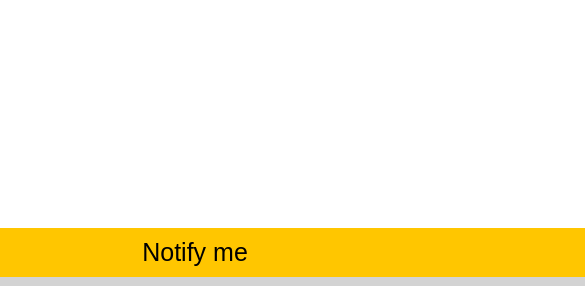
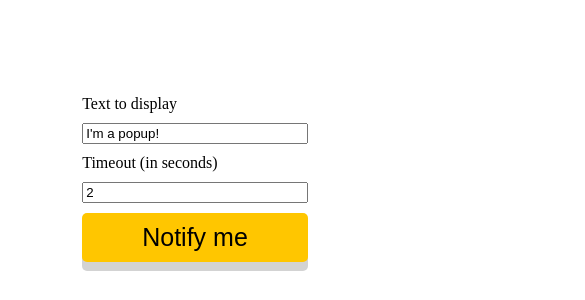
Before and after one commit to amerre/Notify, a Vue app: page / in a window 390 px wide. Shown: the part 560-860 px from the top of the page, 585 px wide, since content can reach past the window. Built offline with nearby package versions, Linux system fonts and the light colour scheme.

Commit message:
:sparkles: Adding inputs

```diff
--- a/src/components/Button.vue
+++ b/src/components/Button.vue
@@ -1,5 +1,11 @@
 <template>
-  <div class="wrapper">
+  <div class="buttonWrapper">
+    <div class="inputs">
+      <label>Text to display</label>
+      <input type="text" v-model="$store.state.text">
+      <label>Timeout (in seconds)</label>
+      <input type="number" min="1" max="20" v-model="$store.state.timeout">
+    </div>
     <button @click="addPopup()">Notify me</button>
   </div>
 </template>
@@ -11,10 +17,11 @@ export default {
       let vm = this;
       // Ajout de la nouvelle popup
       this.$store.state.popups.push(true);
-      // Retrait de la popup apres 2 secondes
+      // Retrait de la popup apres 2 secondes (la plus ancienne)
       setTimeout(function() {
         vm.$store.state.popups.shift();
-      }, 2000);
+        // Convertir la valeur timeout en millisecondes
+      }, vm.$store.state.timeout + "000");
     }
   }
 };
@@ -23,6 +30,7 @@ export default {
 <style lang="scss">
 @import "../assets/variables.scss";
 
+.buttonWrapper {
   // Le bouton central
   button {
     cursor: pointer;
@@ -32,11 +40,18 @@ button {
     background-color: $yellow;
     border: none;
     border-radius: 5px;
-  box-shadow: 0 9px lightgrey;
+    box-shadow: 0 9px $grey;
     &:active {
       background-color: darken($yellow, 5%);
       box-shadow: 0 5px darken($grey, 15%);
       transform: translateY(4px);
+    }
+  }
+  // Les inputs et les labels
+  .inputs {
+    display: grid;
+    grid-gap: 10px;
+    margin-bottom: 10px;
   }
 }
 
@@ -45,8 +60,7 @@ button {
   #app {
     align-items: flex-end !important;
     button {
-      width: 100vh;
-      margin-bottom: 15px;
+      margin-bottom: 30px;
     }
   }
 }
--- a/src/components/Popup.vue
+++ b/src/components/Popup.vue
@@ -1,7 +1,11 @@
 <template>
   <div class="popups">
     <transition-group name="slide">
-      <div class="popup" v-for="(popup, index) in this.$store.state.popups" :key="index + 1">Hey</div>
+      <div
+        class="popup"
+        v-for="(popup, index) in $store.state.popups"
+        :key="index + 1"
+      >{{ $store.state.text }}</div>
     </transition-group>
   </div>
 </template>
@@ -11,11 +15,13 @@
 
 // Le wrapper ou sont toutes les popups
 .popups {
-  display: flex;
-  flex-direction: column-reverse;
   position: absolute;
   bottom: 0;
   right: 0;
+  span {
+    display: flex;
+    flex-direction: column-reverse;
+  }
   // Une seule popup
   .popup {
     border: 2px solid $yellow;
@@ -27,6 +33,7 @@
     justify-content: center;
     align-items: center;
     background-color: $yellow;
+    overflow: hidden;
   }
 }
 
@@ -47,7 +54,7 @@
 // Responsive
 @media (max-width: 700px) {
   .popups {
-    margin-bottom: 50px;
+    margin-bottom: 200px;
   }
 }
 </style>
--- a/src/store.js
+++ b/src/store.js
@@ -5,6 +5,8 @@ Vue.use(Vuex);
 
 export default new Vuex.Store({
   state: {
-    popups: []
+    popups: [],
+    text: "I'm a popup!",
+    timeout: 2
   }
 });
```
Lines whose indentation alone changed are shown as unchanged.
